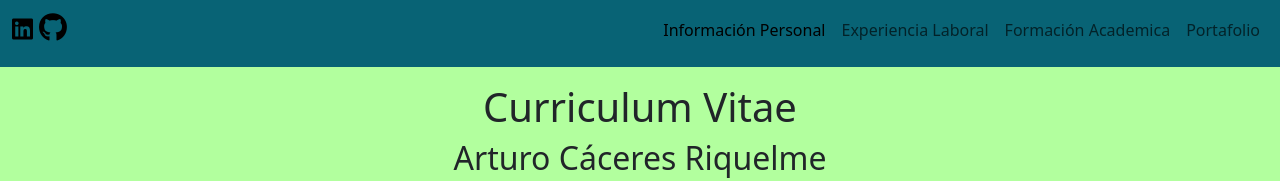
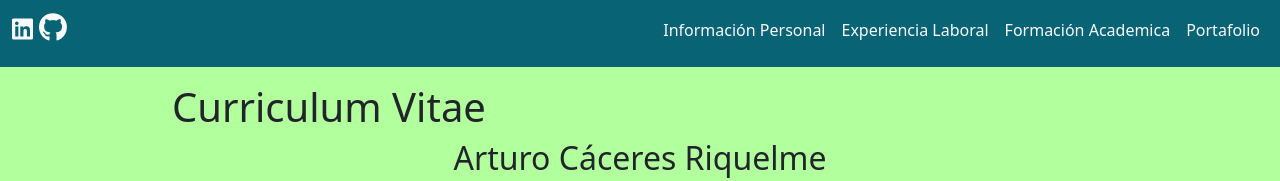
Before and after one commit to javulloa/pruebafinal, a plain HTML site: page index.html in a window 1280 px wide. Shown: the top 181 px of the page. Drawn offline with nearby package versions, Linux system fonts and the light colour scheme.

Commit message:
cambios en h1 y padding en portafolio

```diff
--- a/css/style.css
+++ b/css/style.css
@@ -3,7 +3,6 @@ nav.navbar{
     padding-bottom: 1em;
     margin-bottom: 1em;
 }
-
 .fa-brands{
     font-size: larger;
 }
--- a/index.html
+++ b/index.html
@@ -18,7 +18,7 @@
 <body>
     <nav class="navbar navbar-expand-lg">
         <div class="container-fluid">
-            <a class="navbar-brand" href="#"><i class="fa-brands fa-linkedin"> <i
+            <a class="navbar-brand" href="#"><i class="fa-brands fa-linkedin text-light"> <i
                         class="fa-brands fa-github"></i></i></a>
             <button class="navbar-toggler" type="button" data-bs-toggle="collapse" data-bs-target="#navbarNav"
                 aria-controls="navbarNav" aria-expanded="false" aria-label="Toggle navigation">
@@ -27,31 +27,30 @@
             <div class="collapse navbar-collapse" id="navbarNav">
                 <ul class="navbar-nav ms-auto">
                     <li class="nav-item">
-                        <a class="nav-link active" aria-current="page" href="#">Información Personal</a>
+                        <a class="nav-link active text-light" aria-current="page" href="#">Información Personal</a>
                     </li>
                     <li class="nav-item">
-                        <a class="nav-link" href="#">Experiencia Laboral</a>
+                        <a class="nav-link text-light" href="#">Experiencia Laboral</a>
                     </li>
                     <li class="nav-item">
-                        <a class="nav-link" href="#">Formación Academica</a>
+                        <a class="nav-link text-light" href="#">Formación Academica</a>
                     </li>
                     <li class="nav-item">
-                        <a class="nav-link">Portafolio</a>
+                        <a class="nav-link text-light">Portafolio</a>
                     </li>
                 </ul>
             </div>
         </div>
     </nav>
-    <main class="container">
-
-        <h1>
+    <main class="container w-75">
+        <h1 class="text-start">
             Curriculum Vitae
         </h1>
         <h2>
             Arturo Cáceres Riquelme
         </h2>
 
-        <img src="./img/fotoarturo.jpg" alt="">
+        <img src="./img/fotoarturo.jpg" alt="foto Arturo">
 
         <div class="info">
 
@@ -115,7 +114,7 @@
         Estos son algunos de mis trabajos
     </p>
 
-    <div class="portafolio">
+    <div class="portafolio bg-white p-5">
         <div class="proyecto1">
             <a href="./img/desafiocv.png" target="_blank"><img src="./img/desafio_1.jpg" alt=""></a>
 
```
